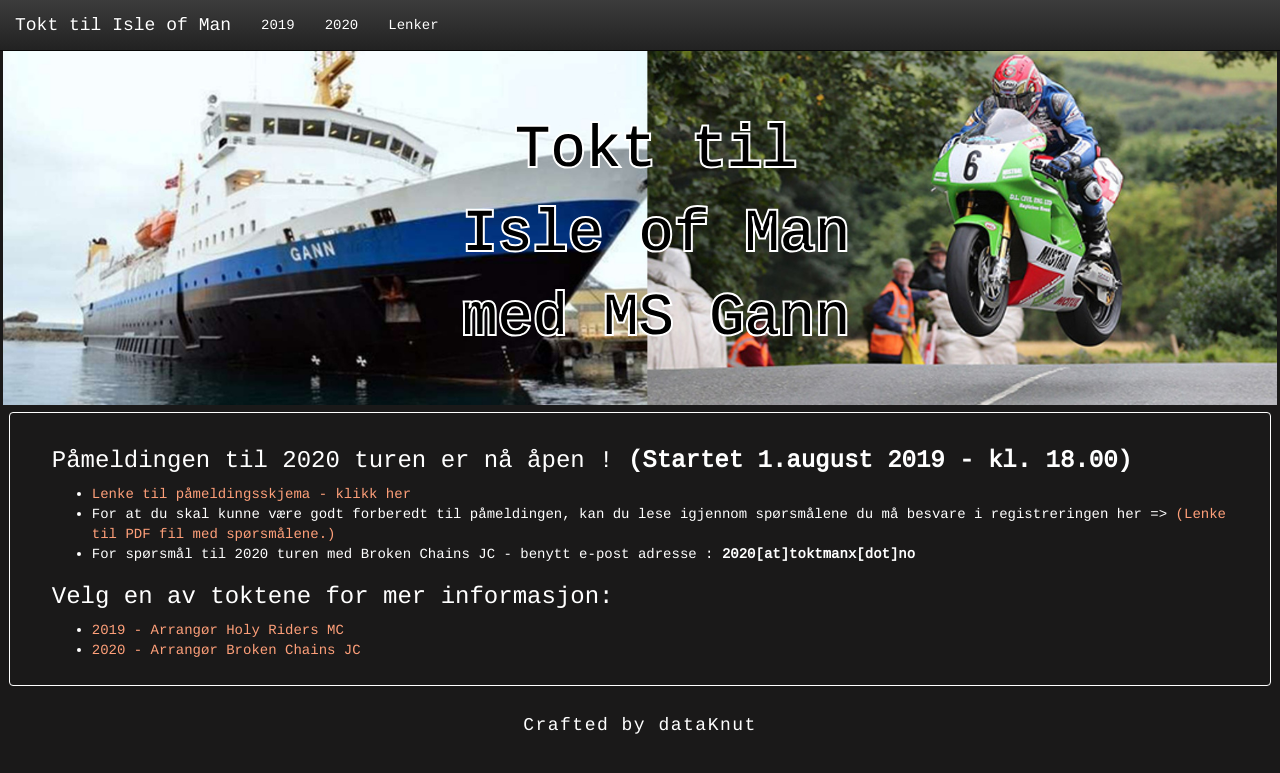
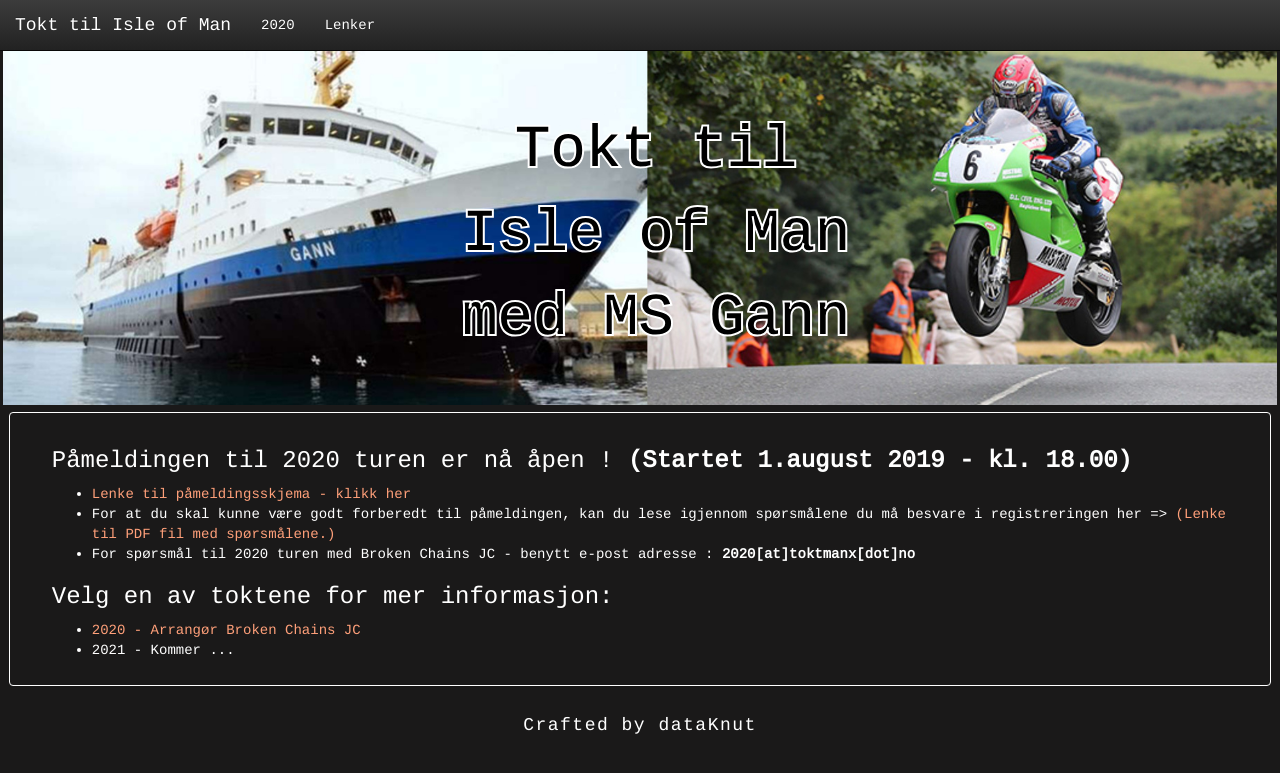
Before and after one commit to knut-erik/tkmanx, a PHP site: page / in a window 1280 px wide. Shown: the top 773 px of the page. Run offline with PHP 8.4, Linux system fonts and the light colour scheme; some libraries are stand-ins or nearby versions.

Commit message:
Removed 2019

```diff
--- a/web/index.php
+++ b/web/index.php
@@ -11,7 +11,6 @@
                 <div class="tab-content">
                     <!-- TABS -->
                     <?php include "tab_home.php";?>
-                    <?php include "tab_2019hr.php";?>
                     <?php include "tab_2020bc.php";?>
                     <?php include "tab_links.php";?>
                 </div>
--- a/web/md/home.md
+++ b/web/md/home.md
@@ -1,4 +1,4 @@
 ### Velg en av toktene for mer informasjon:
 
-- <a href="#2019" data-toggle="tab">2019 - Arrangør Holy Riders MC</a>
 - <a href="#2020" data-toggle="tab">2020 - Arrangør Broken Chains JC</a>
+- 2021 - Kommer ...
--- a/web/menu.php
+++ b/web/menu.php
@@ -10,7 +10,6 @@
         </div>
         <div class="collapse navbar-collapse" id="tknavbar">
             <ul class="nav navbar-nav TKFont TKMenuText">
-                <li><a class="TKMenuText" data-toggle="tab" href="#2019">2019</a></li>
                 <li><a class="TKMenuText" data-toggle="tab" href="#2020">2020</a></li>
                 <li><a class="TKMenuText" data-toggle="tab" href="#links">Lenker</a></li>
             </ul>
```
